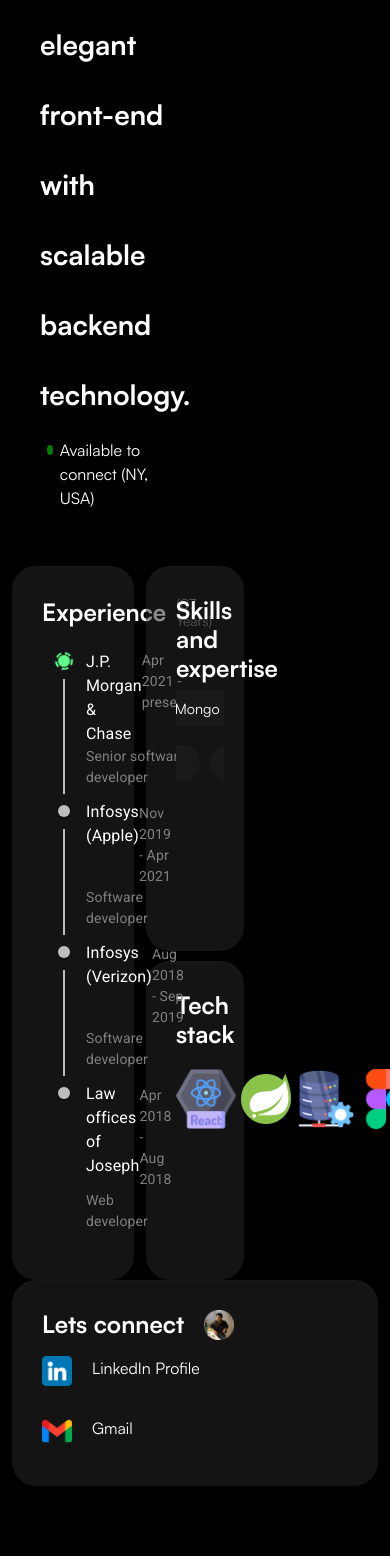
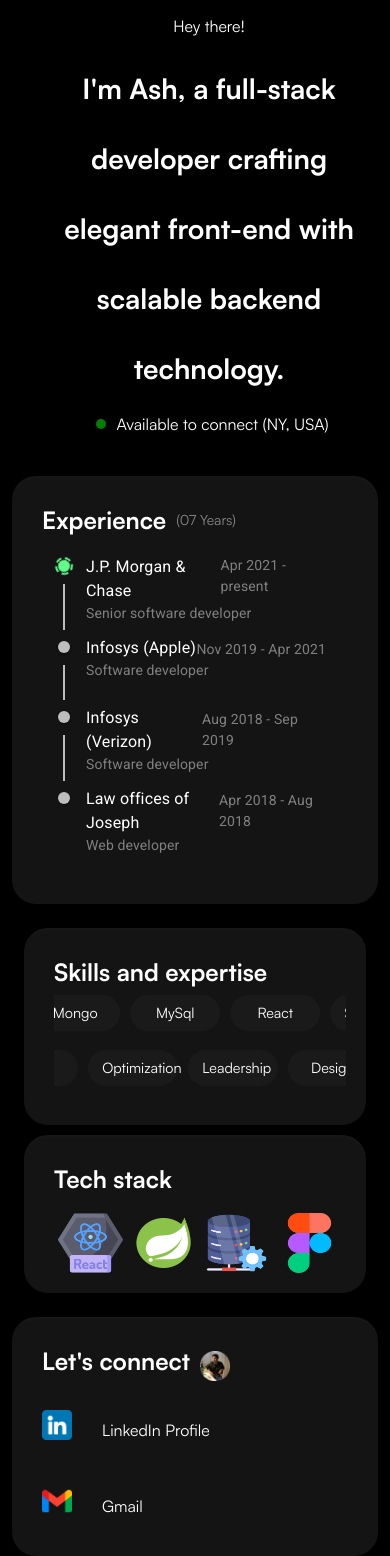
Before and after one commit to ARANA107/Portfolio-ash, a React (Vite) app: page / in a window 390 px wide. Shown: the part 369-1925 px from the top of the page. Before the commit the page ends 1855 px from the top, so only its background shows below. Built offline with nearby package versions, Linux system fonts and the light colour scheme.

Commit message:
cellphone compatible

```diff
--- a/src/App.jsx
+++ b/src/App.jsx
@@ -8,6 +8,7 @@
 import { mainHeading } from "./constants.jsx";
 import CustomCursor from "./CustomCursor/CustomCursor";
 import CustomizedTimeline from "./TimeLine/CustomizedTimeline";
+
 function App() {
   const [cursorPosition, setCursorPosition] = useState({ x: 0, y: 0 });
   const [isCursorVisible, setIsCursorVisible] = useState(true);
@@ -24,11 +25,12 @@
         setCursorPosition={setCursorPosition}
         cursorPosition={cursorPosition}
       />
-      <Row>
+      <Row className="flex-column-reverse flex-md-row">
         <Col
-          xs={6}
+          xs={12}
+          md={6}
           style={{ paddingLeft: "40px", marginBottom: "40px" }}
-          className="justify-content-xs-center"
+          className="justify-content-xs-center text-center text-md-start"
         >
           <p className="white-text ">Hey there!</p>
           <h1
@@ -41,17 +43,23 @@
           >
             {mainHeading}
           </h1>
-          <div style={{ display: "flex" }}>
-            <div class="blinking-circle" />
-            <p className="white-text">Available to connect (NY, USA)</p>
+          <div className="d-flex justify-content-center justify-content-md-start">
+            <div className="blinking-circle" style={{ marginRight: "10px" }} />
+            <p className="white-text" style={{ margin: "0" }}>
+              Available to connect (NY, USA)
+            </p>
           </div>
         </Col>
-        <Col xs={6} className="white-text d-flex justify-content-center">
+        <Col
+          xs={12}
+          md={6}
+          className="white-text d-flex justify-content-center mb-4"
+        >
           <MainAnimation />
         </Col>
       </Row>
       <Row className="g-0">
-        <Col xs={4} className="white-text">
+        <Col xs={12} md={4} className="white-text">
           <div className="timeline-container">
             <h2 className="timeline-title">
               Experience <span className="years">(07 Years)</span>
@@ -59,7 +67,11 @@
             <CustomizedTimeline />
           </div>
         </Col>
-        <Col xs={4} className="d-flex justify-content-center">
+        <Col
+          xs={12}
+          md={4}
+          className="d-flex justify-content-center mt-4 mt-md-0"
+        >
           <Row style={{ width: "100%" }}>
             <Col
               xs={12}
@@ -81,6 +93,7 @@
                     width: "100%",
                     display: "flex",
                     justifyContent: "space-around",
+                    flexWrap: "wrap",
                   }}
                 >
                   <img
@@ -104,33 +117,43 @@
             </Col>
           </Row>
         </Col>
-        <Col className="d-flex justify-content-center">
+        <Col xs={12} md={4} className="mt-4 mt-md-0">
           <div className="timeline-container">
-            <div style={{ display: "flex" }}>
-              <h2 className="timeline-title">Lets connect</h2>
-              <img src="profile.png" className="profile" />
+            <div style={{ display: "flex", alignItems: "center" }}>
+              <h2 className="timeline-title">Let's connect</h2>
+              <img
+                src="profile.png"
+                className="profile"
+                alt="profile"
+                style={{ marginLeft: "10px" }}
+              />
             </div>
 
             <Row>
-              <Col xs={12}>
-                <div style={{ display: "flex" }}>
-                  <img className="connectLogo" src="linkedin.png" alt="figma" />
+              <Col xs={12} className="mt-3">
+                <div style={{ display: "flex", alignItems: "center" }}>
+                  <img
+                    className="connectLogo"
+                    src="linkedin.png"
+                    alt="linkedin"
+                  />
                   <a
                     href="https://www.linkedin.com/in/ashrana1993/"
                     target="_blank"
-                    style={{ marginTop: "3%" }}
+                    rel="noopener noreferrer"
+                    style={{ marginLeft: "10px" }}
                     className="white-text connectLogoText"
                   >
                     LinkedIn Profile
                   </a>
                 </div>
               </Col>
-              <Col xs={12}>
-                <div style={{ display: "flex" }}>
+              <Col xs={12} className="mt-3">
+                <div style={{ display: "flex", alignItems: "center" }}>
                   <img className="connectLogo" src="gmail.png" alt="gmail" />
                   <a
                     href="mailto:ashrana1993@gmail.com"
-                    style={{ marginTop: "3%" }}
+                    style={{ marginLeft: "10px" }}
                     className="white-text connectLogoText"
                   >
                     Gmail
```
